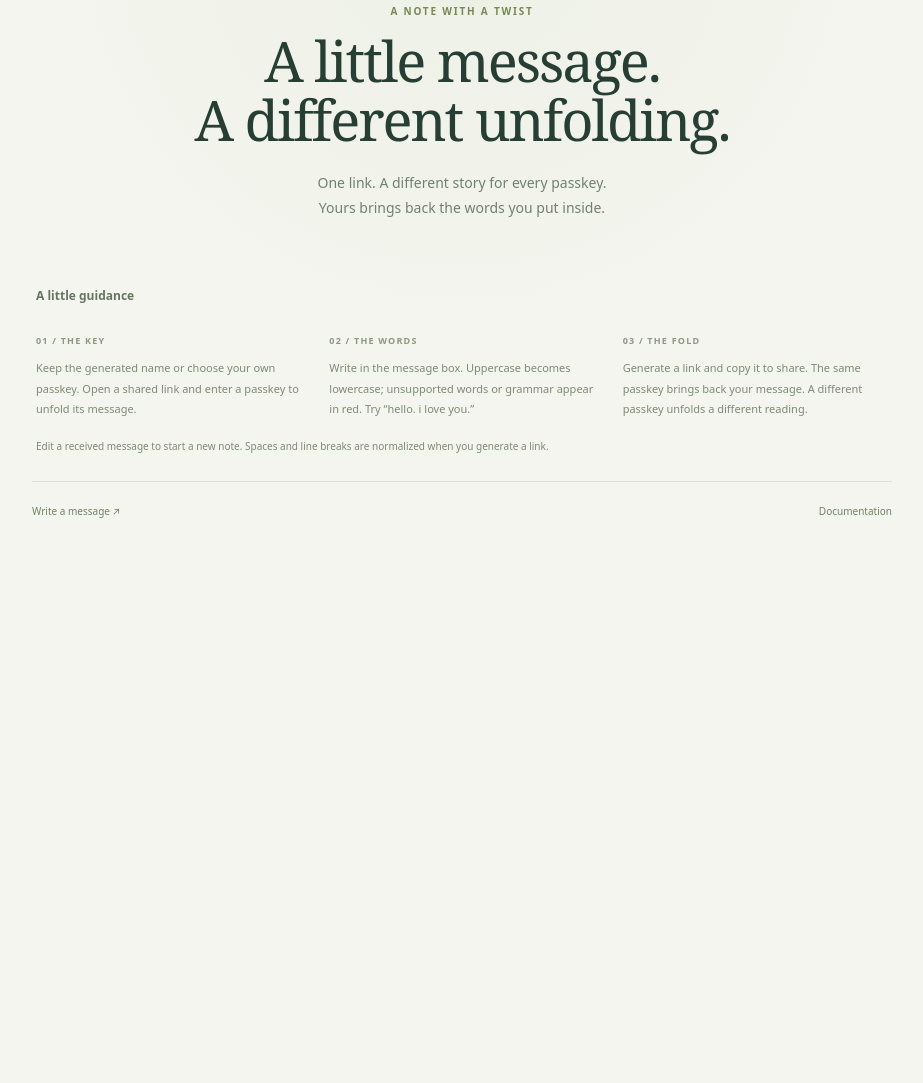
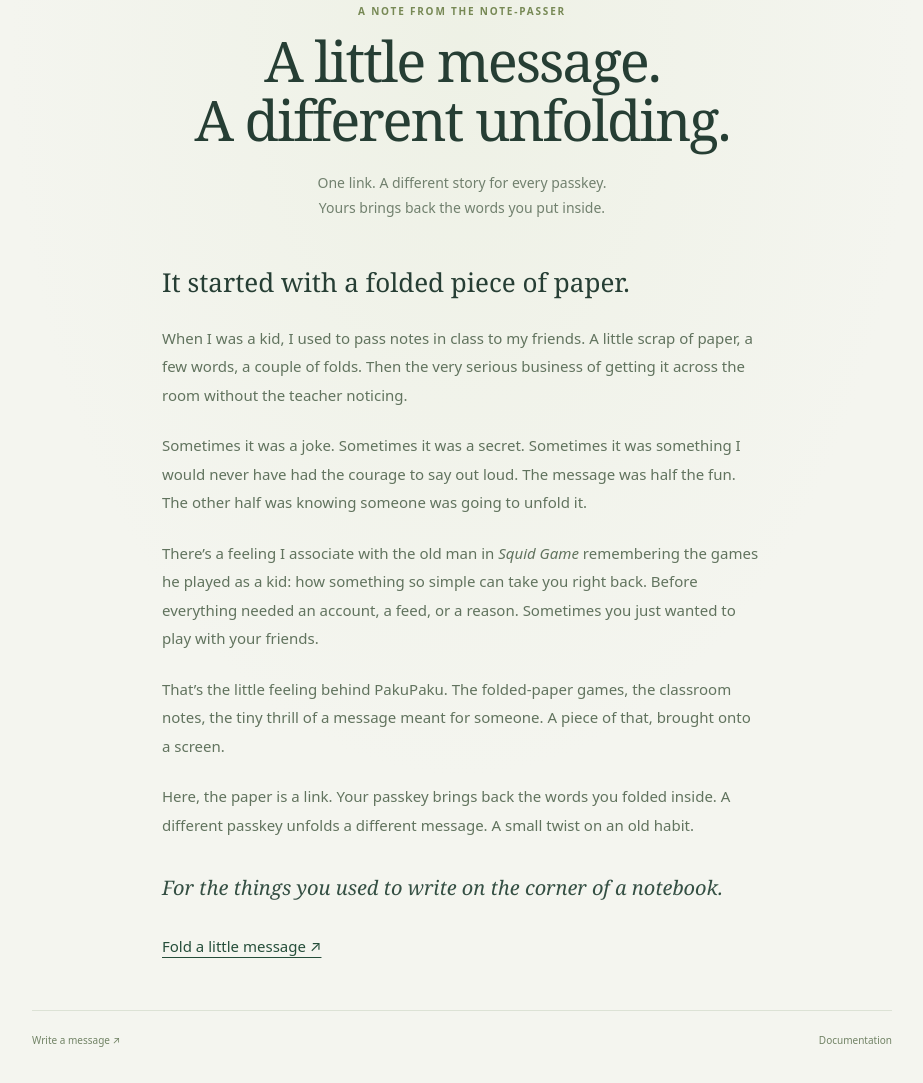
Before and after one commit to bbkianmajd/pakupaku, a website: page about.html in a window 1280 px wide. Shown: the part 222-1305 px from the top of the page, without its empty margins (178-1101 px from the left). Before the commit the page ends 800 px from the top, so only its background shows below. Drawn offline with Linux system fonts and the light colour scheme.

Commit message:
Restore guidance below share link and add nostalgic About story

```diff
--- a/about.html
+++ b/about.html
@@ -20,17 +20,18 @@
         <path d="M80 28v104M28 80h104M80 28 132 80 80 132 28 80Z" stroke="#344f43" stroke-width="1.5"/>
       </svg>
     </div>
-    <p class="eyebrow">A NOTE WITH A TWIST</p>
+    <p class="eyebrow">A NOTE FROM THE NOTE-PASSER</p>
     <h1>A little message.<br>A different unfolding.</h1>
     <p class="intro-copy">One link. A different story for every passkey.<br>Yours brings back the words you put inside.</p>
   </div>
-  <section class="instructions" aria-labelledby="instructions-heading">
-    <h2 id="instructions-heading">A little guidance</h2>
-    <div class="instruction-grid">
-      <div><span class="instruction-index">01 / THE KEY</span><p id="passkey-help">Keep the generated name or choose your own passkey. Open a shared link and enter a passkey to unfold its message.</p></div>
-      <div><span class="instruction-index">02 / THE WORDS</span><p>Write in the message box. Uppercase becomes lowercase; unsupported words or grammar appear in red. Try “hello. i love you.”</p></div>
-      <div><span class="instruction-index">03 / THE FOLD</span><p>Generate a link and copy it to share. The same passkey brings back your message. A different passkey unfolds a different reading.</p></div>
-    </div>
-    <p class="instruction-footnote">Edit a received message to start a new note. Spaces and line breaks are normalized when you generate a link.</p>
-  </section>
+  <article class="about-story" aria-labelledby="story-heading">
+    <h2 id="story-heading">It started with a folded piece of paper.</h2>
+    <p>When I was a kid, I used to pass notes in class to my friends. A little scrap of paper, a few words, a couple of folds. Then the very serious business of getting it across the room without the teacher noticing.</p>
+    <p>Sometimes it was a joke. Sometimes it was a secret. Sometimes it was something I would never have had the courage to say out loud. The message was half the fun. The other half was knowing someone was going to unfold it.</p>
+    <p>There’s a feeling I associate with the old man in <em>Squid Game</em> remembering the games he played as a kid: how something so simple can take you right back. Before everything needed an account, a feed, or a reason. Sometimes you just wanted to play with your friends.</p>
+    <p>That’s the little feeling behind PakuPaku. The folded-paper games, the classroom notes, the tiny thrill of a message meant for someone. A piece of that, brought onto a screen.</p>
+    <p>Here, the paper is a link. Your passkey brings back the words you folded inside. A different passkey unfolds a different message. A small twist on an old habit.</p>
+    <p class="story-signoff">For the things you used to write on the corner of a notebook.</p>
+    <a class="story-cta" href="codec-demo.html">Fold a little message ↗</a>
+  </article>
 <footer><a href="codec-demo.html">Write a message ↗</a><a href="README.md">Documentation</a></footer></main></body></html>
--- a/src/demo.css
+++ b/src/demo.css
@@ -93,3 +93,9 @@ footer a { color: #718365; text-decoration: none; }
 .validation .paper-mark { width: 22px; height: 22px; margin: 0; flex: 0 0 22px; filter: none; }
 .validation #note-feedback { min-height: 0; margin: 0; }
 .validation[data-state="error"] #note-feedback { color: #b73f35; }
+
+.about-story { max-width: 600px; margin: 0 auto 52px; padding: 8px 0 0; }
+.about-story h2 { font-family: Georgia, 'Times New Roman', serif; font-size: 26px; font-weight: 400; line-height: 1.3; margin-bottom: 24px; }
+.about-story p { color: #61735e; font-size: 15px; line-height: 1.9; margin: 0 0 22px; }
+.about-story .story-signoff { font-family: Georgia, 'Times New Roman', serif; font-size: 20px; color: #344f43; font-style: italic; padding-top: 8px; }
+.story-cta { display: inline-block; color: var(--green); text-underline-offset: 5px; margin-top: 5px; }
```
Also changed, not shown: codec-demo.html (+9 -0 lines), documentation/unified-editor.md (+1 -1 lines).
